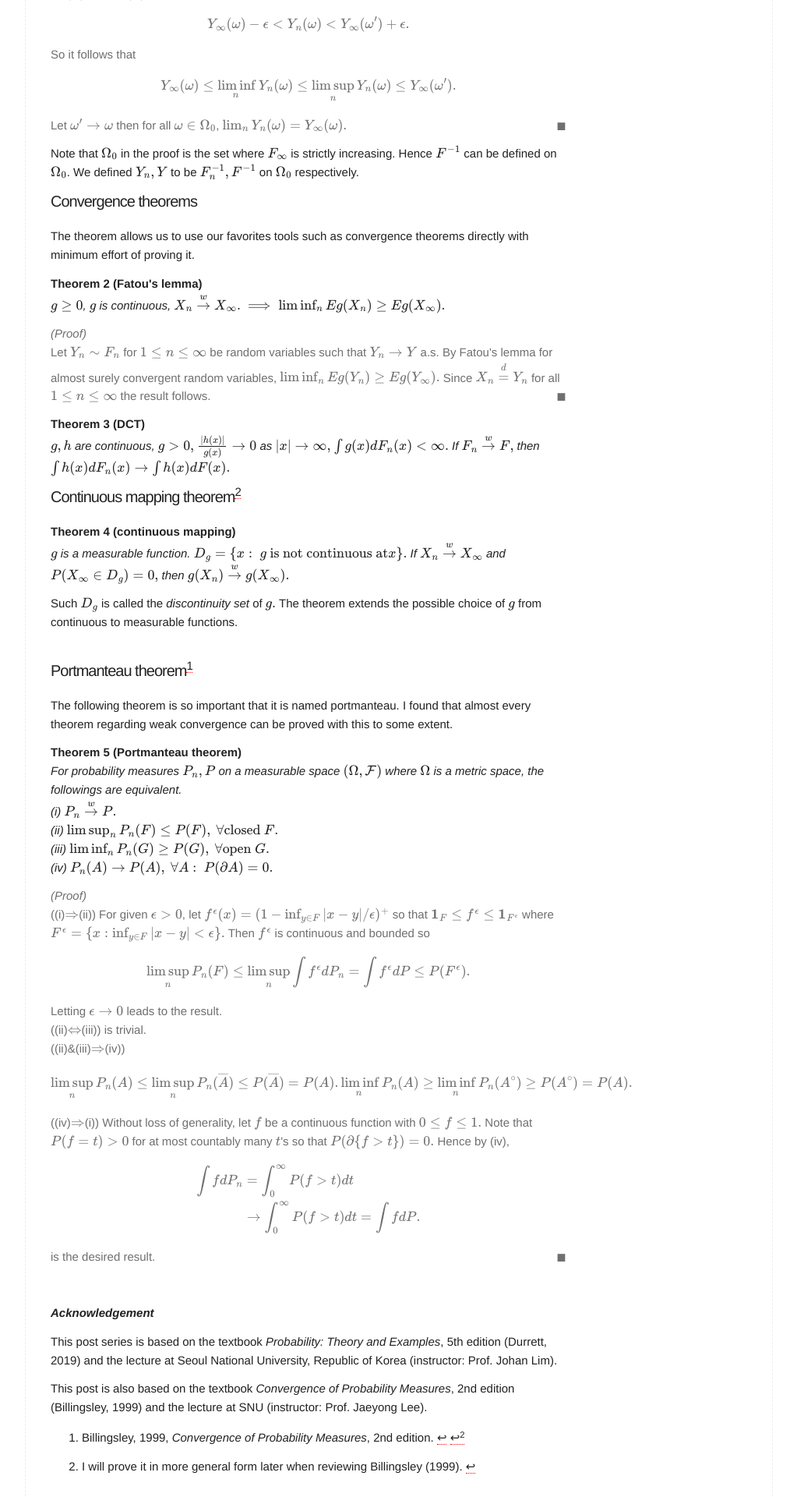
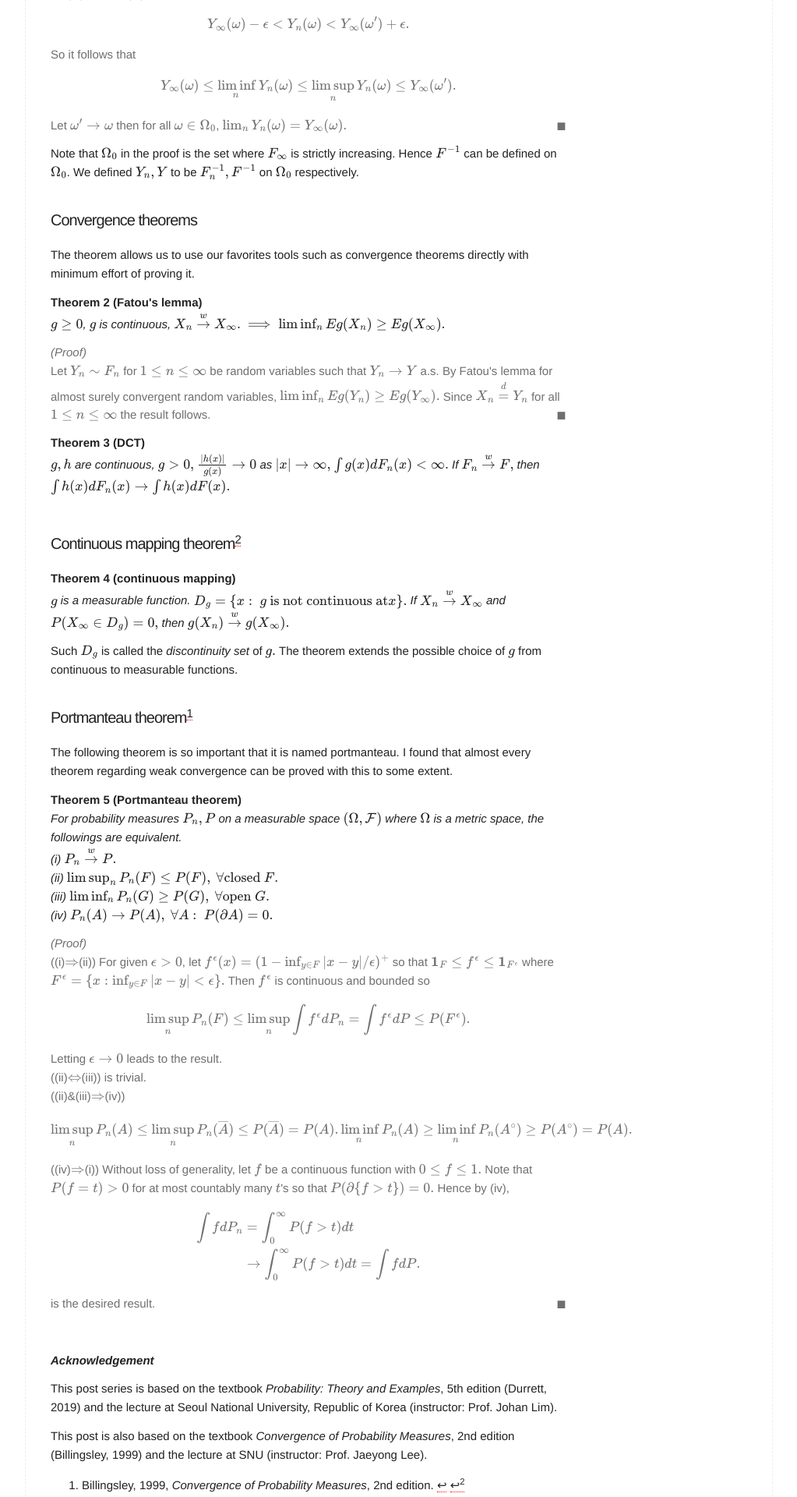
Before and after one commit to naturale0/naturale0.github.io, a Jekyll site: the page built from _posts/2020-12-22-[PTE] 3.2.1 weak convergence.md, in a window 1280 px wide. Shown: the part 1836-3756 px from the top of the page at 78% size, without its empty margins (128-1151 px from the left). Built offline with Jekyll 4.4.1, drawn with Linux system fonts in a browser that asks for light colours; formulas are drawn with MathJax 3; comment, search, counter and statistics services are not loaded.

Commit message:
post PTE 3.2.1

```diff
--- a/_posts/2020-12-22-[PTE] 3.2.1 weak convergence.md
+++ b/_posts/2020-12-22-[PTE] 3.2.1 weak convergence.md
@@ -78,7 +78,7 @@ $$
 Let $\omega' \to \omega$ then for all $\omega \in \Omega_0$, $\lim_n Y_n(\omega) = Y_\infty(\omega).$
 </div>
 
-Note that $\Omega_0$ in the proof is the set where $F_\infty$ is strictly increasing. Hence $F^{-1}$ can be defined on $\Omega_0$. We defined $Y_n,Y$ to be $F_n^{-1}, F^{-1}$ on $\Omega_0$ respectively.
+Note that $\Omega_0$ in the proof is the set where $F_\infty$ is strictly increasing. Hence $F^{-1}$ can be defined on $\Omega_0$. We defined $Y_n,Y$ to be $F_n^{-1}, F^{-1}$ on $\Omega_0$ respectively.<br><br>
 
 ### Convergence theorems
 The theorem allows us to use our favorites tools such as convergence theorems directly with minimum effort of proving it.
@@ -92,7 +92,7 @@ Let $Y_n \sim F_n$ for $1 \le n \le \infty$ be random variables such that $Y_n \
 
 <div class="theorem" text="DCT">
 $g,h$ are continuous, $g>0,$ $\frac{|h(x)|}{g(x)} \to 0$ as $|x|\to\infty,$ $\int g(x) dF_n(x) < \infty.$ If $F_n \overset{w}{\to} F,$ then $\int h(x) dF_n(x) \to \int h(x) dF(x).$
-</div>
+</div><br>
 
 
 ### Continuous mapping theorem[^later1]
```
Also changed, not shown: other parts of _posts/2020-12-22-[PTE] 3.2.1 weak convergence.md (+1 -1 lines), 2 other files.
